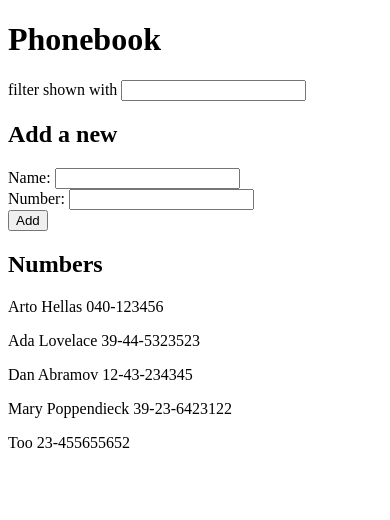
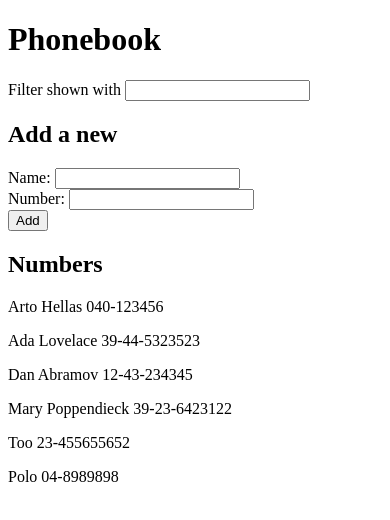
Before and after one commit to ToYzY9/part2, a React (Vite) app in the folder phonebook/: page / in a window 390 px wide. Shown: the top 520 px of the page. Built offline with nearby package versions, Linux system fonts and the light colour scheme; data requests are answered from the project's data file.

Commit message:
phonebook, étape 8 - Terminer

```diff
--- a/phonebook/db.json
+++ b/phonebook/db.json
@@ -29,6 +29,11 @@
       "id": "b291",
       "name": "too",
       "number": "24-67676767"
+    },
+    {
+      "id": "9c38",
+      "name": "Polo",
+      "number": "04-8989898"
     }
   ]
 }
--- a/phonebook/src/App.jsx
+++ b/phonebook/src/App.jsx
@@ -1,10 +1,10 @@
 import { useEffect, useState } from "react";
-import axios from "axios";
+import phonebookService from "./services/phonebook";
 
 const Filter = ({ search, handleSearch }) => {
     return (
         <div>
-            filter shown with <input value={search} onChange={handleSearch} />
+            Filter shown with <input value={search} onChange={handleSearch} />
         </div>
     );
 };
@@ -50,9 +50,9 @@ const App = () => {
     const [search, setSearch] = useState("");
 
     useEffect(() => {
-        axios
-            .get("http://localhost:3001/persons")
-            .then((res) => setPersons(res.data));
+        phonebookService.getAll().then((initialPersons) => {
+            setPersons(initialPersons);
+        });
     }, []);
 
     const uniquePersons = persons.filter((person, index) => {
@@ -83,13 +83,10 @@ const App = () => {
             }
         });
 
-        axios
-            .post("http://localhost:3001/persons", newPerson)
-            .then(
-                (response) => setPersons(uniquePersons.concat(response.data)),
-                setNewName(""),
-                setNewNumber("")
-            );
+        phonebookService.create(newPerson).then((returnedPerson) => {
+            setPersons(uniquePersons.concat(returnedPerson));
+            setNewName(""), setNewNumber("");
+        });
     };
 
     const handleName = (e) => {
--- /dev/null
+++ b/phonebook/src/services/phonebook.jsx
@@ -0,0 +1,17 @@
+import axios from "axios";
+const baseUrl = "http://localhost:3001/persons";
+
+const getAll = async () => {
+    const request = axios.get(baseUrl);
+    return request.then((res) => res.data);
+};
+
+const create = async (newObject) => {
+    const request = axios.post(baseUrl, newObject);
+    return request.then((res) => res.data);
+};
+
+export default {
+    getAll,
+    create,
+};
```
